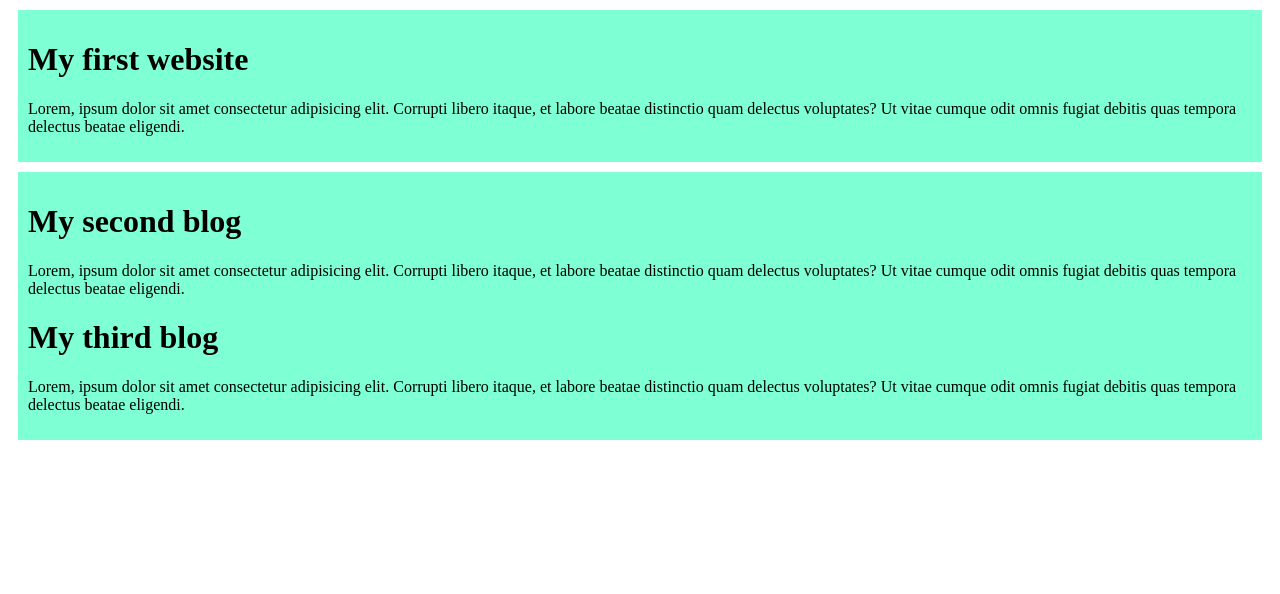
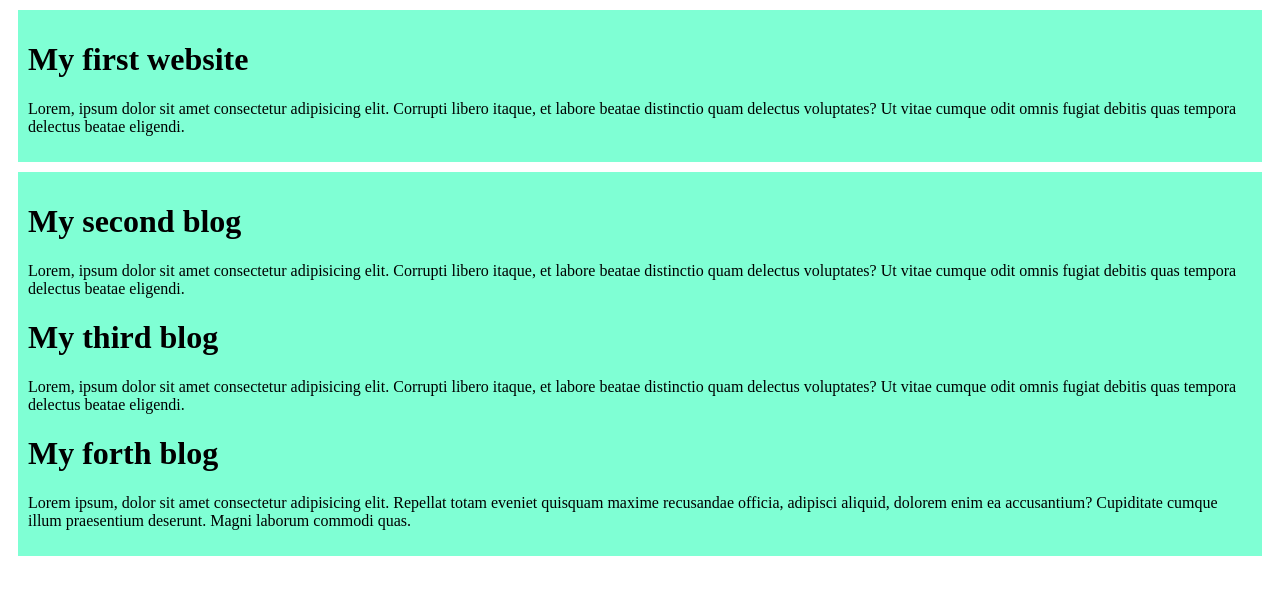
Before and after one commit to shafee2009/my-simple-website, a plain HTML site: page index.html in a window 1280 px wide. Drawn offline with Linux system fonts and the light colour scheme.

Commit message:
added the third and forth and second blog

```diff
--- a/index.html
+++ b/index.html
@@ -16,6 +16,8 @@
     <p>Lorem, ipsum dolor sit amet consectetur adipisicing elit. Corrupti libero itaque, et labore beatae distinctio quam delectus voluptates? Ut vitae cumque odit omnis fugiat debitis quas tempora delectus beatae eligendi.</p>
     <h1>My third blog</h1>
     <p>Lorem, ipsum dolor sit amet consectetur adipisicing elit. Corrupti libero itaque, et labore beatae distinctio quam delectus voluptates? Ut vitae cumque odit omnis fugiat debitis quas tempora delectus beatae eligendi.</p>
+    <h1>My forth blog</h1>
+    <p>Lorem ipsum, dolor sit amet consectetur adipisicing elit. Repellat totam eveniet quisquam maxime recusandae officia, adipisci aliquid, dolorem enim ea accusantium? Cupiditate cumque illum praesentium deserunt. Magni laborum commodi quas.</p>
 
 </div>
 </body>
```
